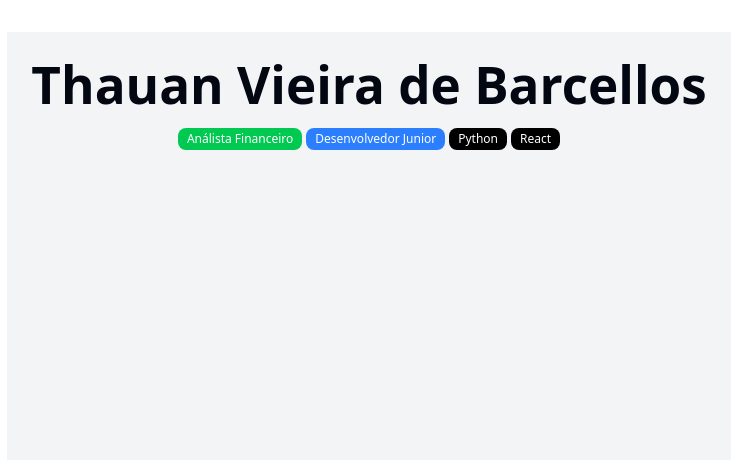
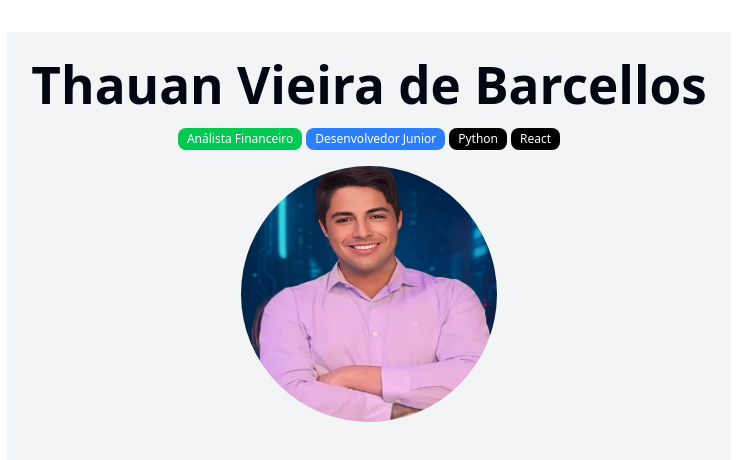
Before and after one commit to thauanb-dev/cv-animated, a React (Vite) app: page / in a window 1280 px wide. Shown: the top 460 px of the page, without its empty margins (271-1007 px from the left). Built offline with nearby package versions, Linux system fonts and the light colour scheme.

Commit message:
Adicionado `avatar` no main

```diff
--- a/package.json
+++ b/package.json
@@ -10,6 +10,7 @@
     "preview": "vite preview"
   },
   "dependencies": {
+    "@radix-ui/react-avatar": "^1.1.7",
     "@radix-ui/react-separator": "^1.1.4",
     "@radix-ui/react-slot": "^1.2.0",
     "class-variance-authority": "^0.7.1",
--- a/src/App.tsx
+++ b/src/App.tsx
@@ -1,20 +1,25 @@
 import './App.css'
-import { Button } from './components/ui/button'
-import { Card, CardContent, CardHeader, CardTitle, CardDescription  } from './components/ui/card'
 import { Badge } from "@/components/ui/badge";
+import { Avatar, AvatarImage } from "@/components/ui/avatar"
+import { Button } from '@/components/ui/button'
+import { Card, CardContent, CardHeader, CardTitle, CardDescription  } from '@/components/ui/card'
 import { Separator } from "@/components/ui/separator";
 
 export default function App(){
   return(
     <main className='min-h-screen bg-gray-100 p-6 flex flex-col items-center'>
-      <div className='text-center mb-8"'>
+      <div className='text-center mb-8'>
         <h1 className='text-4xl font-bold'>Thauan Vieira de Barcellos</h1>
         <div className='flex justify-center mt-4 gap-1'>
         <Badge className='bg-green-500 text-white'>Análista Financeiro</Badge>
         <Badge className='bg-blue-500 text-white'>Desenvolvedor Junior</Badge>
         <Badge className='bg-black text-white'>Python</Badge>
         <Badge className='bg-black text-white'>React</Badge>
-
+        </div>
+        <div className='flex justify-center mt-4'>
+          <Avatar className=' w-64 h-64 mb-4 '>
+            <AvatarImage src="/public/avatar.jpeg"/>
+          </Avatar>
         </div>
       </div>
     </main>
```
Also changed, not shown: 1 other file (tests, documents, lock files or other folders).
